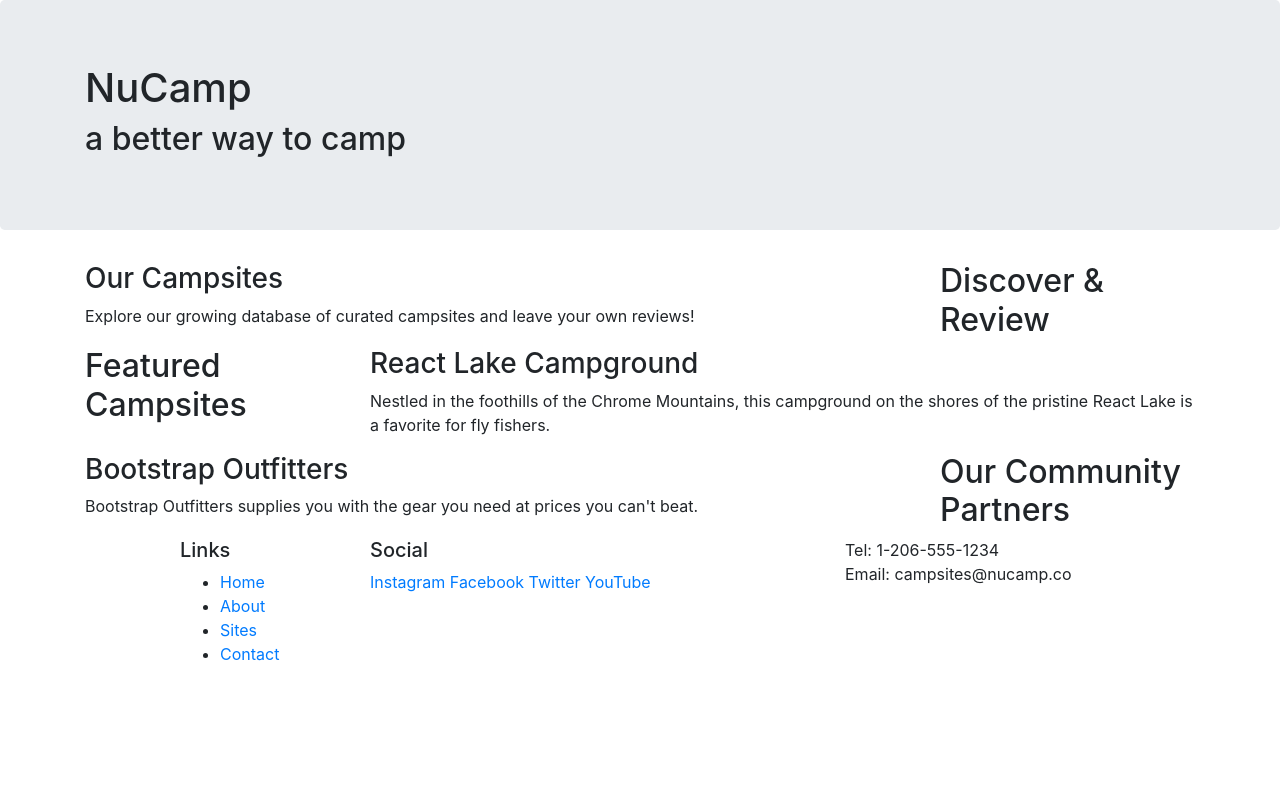
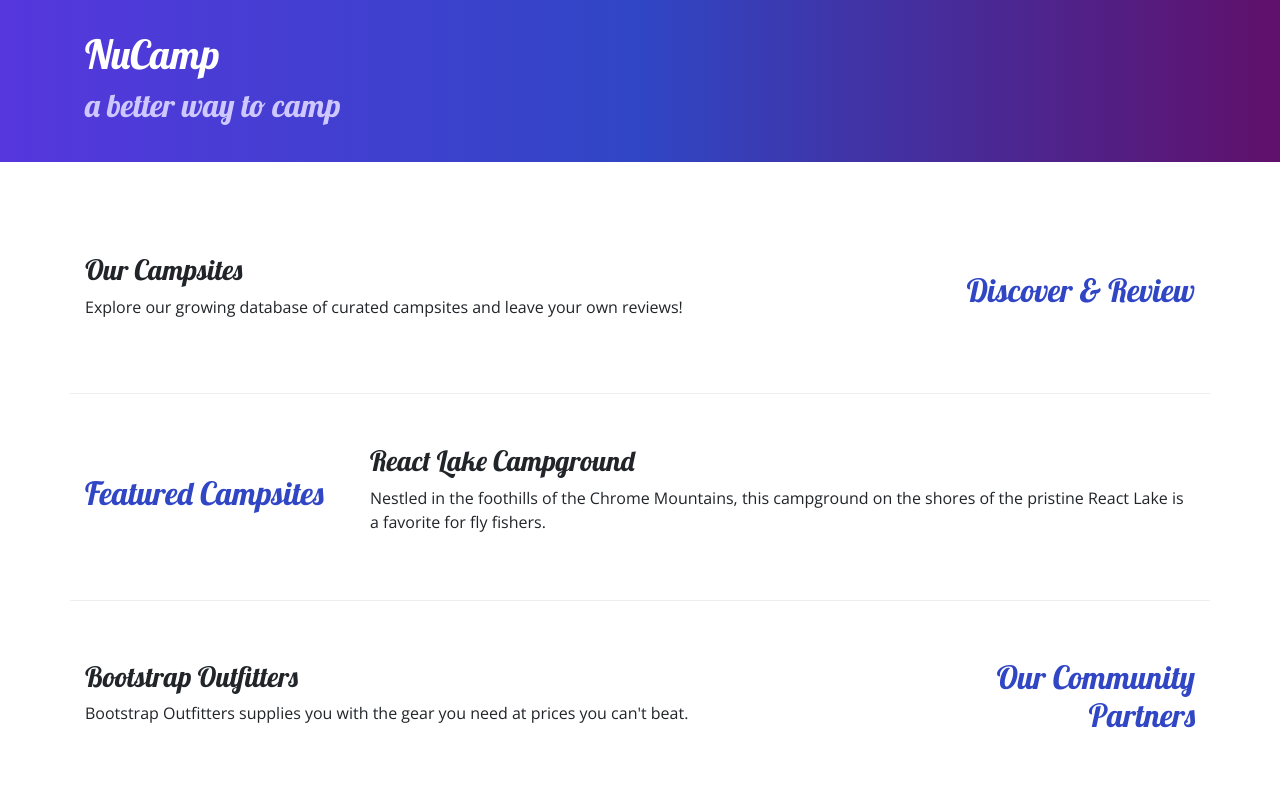
Before and after one commit to herms1391/index.html, a website: page index.html in a window 1280 px wide. Shown: the top 800 px of the page. Drawn offline with nearby package versions, Linux system fonts and the light colour scheme.

Commit message:
fixed project

```diff
--- /dev/null
+++ b/css/styles.css
@@ -0,0 +1,32 @@
+body {
+    font-family: "Open Sans", sans-serif;
+}
+
+h1, h2, h3 {
+    font-family: "Lobster", cursive;
+}
+
+h2 {
+    color: #3046C5;
+}
+
+header h2 {
+    color: #CEC8FF;
+}
+
+footer {
+    background-image: linear-gradient(#CEC8FF, white);
+    padding: 20px 0;
+}
+
+.jumbotron {
+    padding: 30px;
+    background-image: linear-gradient(to right, #5637DD, #3046C5, #60106B);
+    color: white;
+}
+
+.row-content {
+    padding: 50px 0;
+    border-bottom: 1px ridge;
+    min-height: 200px;
+}
--- a/index.html
+++ b/index.html
@@ -2,15 +2,22 @@
 <html lang="en">
 
     <head>
+        <!-- Required meta tags always come first -->
         <meta charset="utf-8" />
         <meta name="viewport" content="width=device-width, initial-scale=1" />
+
+        <!-- Bootstrap CSS -->
         <link rel="stylesheet" href="node_modules/bootstrap/dist/css/bootstrap.min.css" />
+
+        <!-- Additional CSS must be placed after Bootstrap CSS -->
+        <link rel="stylesheet" href="https://fonts.googleapis.com/css?family=Lobster|Open+Sans" />
+        <link rel="stylesheet" href="css/styles.css" />
         <title>NuCamp: A Better Way To Camp</title>
     </head>
 
 <body>
 
-    <header class="jumbotron">
+    <header class="jumbotron jumbotron-fluid">
         <div class="container">
             <div class="row">
                 <div class="col">
@@ -22,33 +29,33 @@
     </header>
 
     <div class="container">
-        <div class="row">
+        <div class="row row-content align-items-center">
             <div class="col-sm-4 order-sm-last col-md-3">
-                <h2>Discover & Review</h2>
+                <h2 class="text-sm-right">Discover & Review</h2>
             </div>
             <div class="col">
                 <h3>Our Campsites</h3>
-                <p>Explore our growing database of curated campsites and leave your own reviews!</p>
+                <p class="d-none d-sm-block">Explore our growing database of curated campsites and leave your own reviews!</p>
             </div>
         </div>
 
-        <div class="row">
+        <div class="row row-content align-items-center">
             <div class="col-sm-4 col-md-3">
                 <h2>Featured Campsites</h2>
             </div>
             <div class="col">
                 <h3>React Lake Campground</h3>
-        		<p>Nestled in the foothills of the Chrome Mountains, this campground on the shores of the pristine React Lake is a favorite for fly fishers.</p>
+        		<p class="d-none d-sm-block">Nestled in the foothills of the Chrome Mountains, this campground on the shores of the pristine React Lake is a favorite for fly fishers.</p>
    			</div>
         </div>
 
-        <div class="row">
+        <div class="row row-content align-items-center">
             <div class="col-sm-4 order-sm-last col-md-3">
-                <h2>Our Community Partners</h2>
+                <h2 class="text-sm-right">Our Community Partners</h2>
             </div>
             <div class="col">
                 <h3>Bootstrap Outfitters</h3>
-        		<p>Bootstrap Outfitters supplies you with the gear you need at prices you can't beat.</p>
+        		<p class="d-none d-sm-block">Bootstrap Outfitters supplies you with the gear you need at prices you can't beat.</p>
             </div>
         </div>
     </div>
@@ -59,19 +66,19 @@
                     <h5>Links</h5>
             		<ul class="lidy-unstyled">
                         <li><a href="#">Home</a></li>
-                        <li><a href="#">About</a></li>
+                        <li><a href="aboutus.html">About</a></li>
                         <li><a href="#">Sites</a></li>
                         <li><a href="#">Contact</a></li>
                     </ul>
                 </div>
-                <div class="col-6 col-sm-5">
+                <div class="col-6 col-sm-5 text-center">
                 	<h5>Social</h5>
                     <a href="http://instagram.com/">Instagram</a>
                     <a href="http://facebook.com/">Facebook</a>
                     <a href="http://twitter.com/">Twitter</a>
                     <a href="http://youtube.com/">YouTube</a>
                 </div>
-                <div class="col-sm-4">
+                <div class="col-sm-4 text-center">
                     Tel: 1-206-555-1234<br />
                     Email: campsites@nucamp.co
                 </div>
```
Also changed, not shown: aboutus.html (added, +101 -0 lines). Lines whose indentation alone changed are shown as unchanged.
